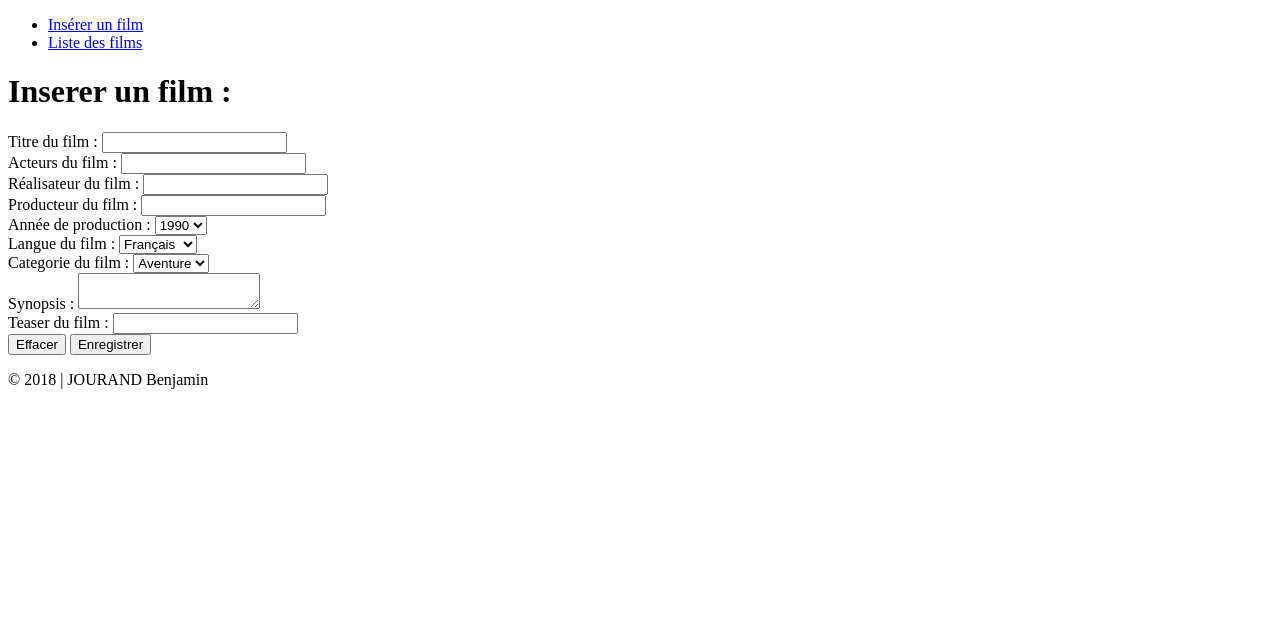
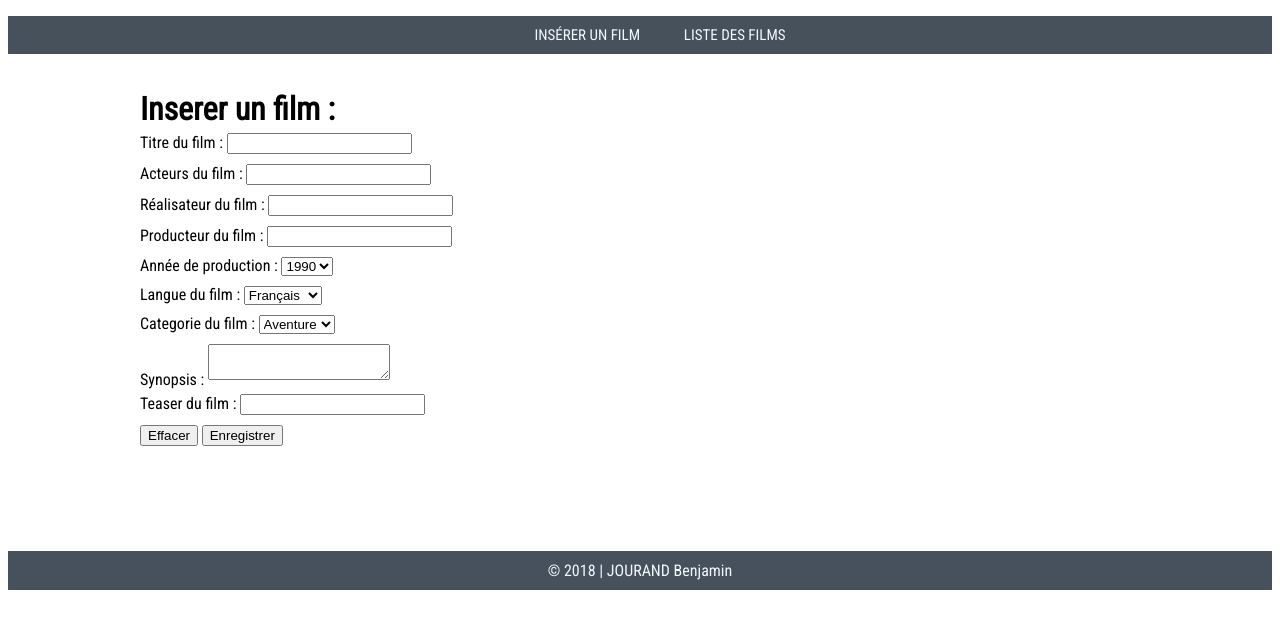
Before and after one commit to katerostv/Evalution_PHP-2018_02_09_JourandBenjamin, a PHP site: page / in a window 1280 px wide. Shown: the top 629 px of the page. Run offline with PHP 8.4, Linux system fonts and the light colour scheme; a stand-in replaces the project's code that opens the database connection; some libraries are stand-ins or nearby versions.

Commit message:
2018-02-09 - Un peu de CSS pour faire joli ;-)

```diff
--- a/exercice-3/assets/css/style.css
+++ b/exercice-3/assets/css/style.css
@@ -9,3 +9,63 @@ table {
 td, th {
 	border: 1px solid black;
 }
+
+body {
+	line-height: inherit;
+	font-family: 'Roboto Condensed', sans-serif;
+	color: black;
+}
+
+main{
+	max-width: 1000px;
+	padding: 20px 0px;
+	margin-bottom: 80px;
+	margin-left: auto;
+	margin-right: auto;
+	background: rgba(255, 255, 255, 0.8);
+	border-radius: 20px;
+}
+
+header, footer{
+	width: 100%;
+	background-color: #47515b;
+	color: #ffffff;
+}
+
+header ul{
+	text-align: center;
+}
+
+header ul li{
+	display: inline-block;
+	margin: 10px 20px;
+	font-size: 15px;
+}
+
+header ul li a{
+	text-decoration: none;
+	color: aliceblue;
+	text-transform: uppercase;
+}
+
+footer p {
+	padding-top: 10px;
+	padding-bottom: 10px;
+	text-align: center;
+	color: aliceblue;
+	margin: 0;
+}
+
+form input, form select, form textarea{
+	margin-top: 5px;
+	margin-bottom: 5px;
+}
+
+h1 {
+	margin: 0;
+}
+
+a, a:hover{
+	color: black;
+	text-decoration: none;
+}
```
